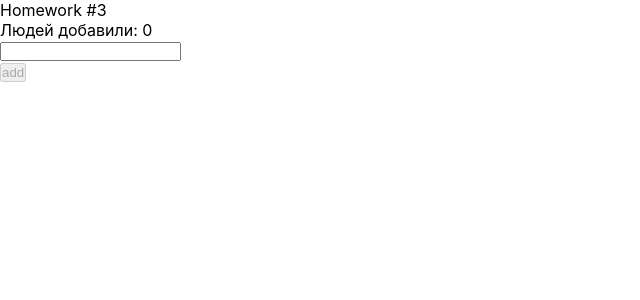
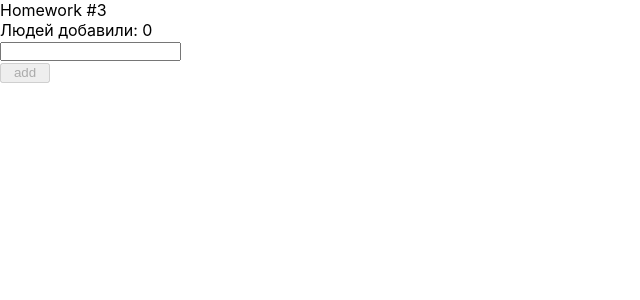
Before and after one commit to VovaKuzmenko/S3_homework, a React (Create React App) app in the folder hws2-master/: page /#/pre-junior in a window 1280 px wide. Shown: the top 300 px of the page, without its empty margins (0-640 px from the left). Built offline with nearby package versions, Linux system fonts and the light colour scheme.

Commit message:
Fixed class InputClass

```diff
--- a/hws2-master/src/s2-homeworks/hw03/Greeting.module.css
+++ b/hws2-master/src/s2-homeworks/hw03/Greeting.module.css
@@ -5,6 +5,7 @@
 }
 
 .error {
+  color:red
 }
 
 .input {
@@ -14,9 +15,12 @@
 }
 
 .errorInput {
+  border-color:red
 }
 
 .button {
+  height: 20px;
+  width: 50px;
 }
 
 .button:focus {
--- a/hws2-master/src/s2-homeworks/hw03/Greeting.tsx
+++ b/hws2-master/src/s2-homeworks/hw03/Greeting.tsx
@@ -25,7 +25,9 @@ const Greeting: React.FC<GreetingPropsType> = (
     lastUserName,
   } // деструктуризация пропсов
 ) => {
-  const inputClass = s.errorInput // need to fix with (?:)
+  // const inputClass = s.errorInput // need to fix with (?:)
+  const inputClass = error ? s.errorInput : ''
+
 
   return (
     <div id={'hw3-form'} className={s.greetingForm}>
```
